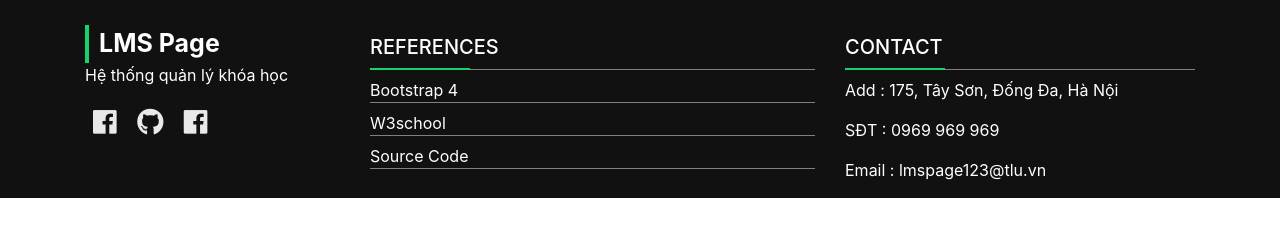
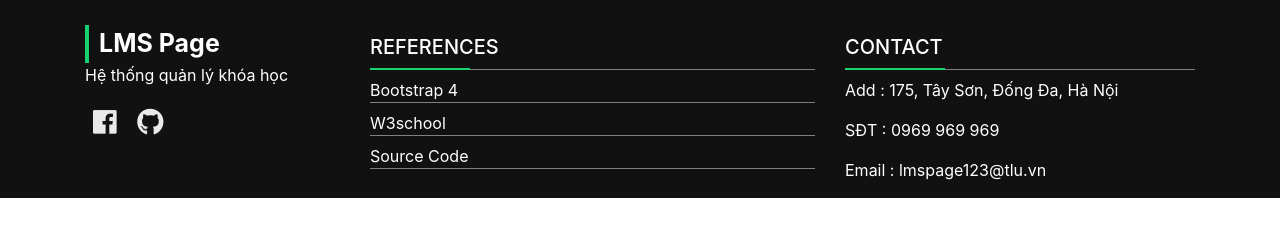
Before and after one commit to Minhvn98/CSE485_N0338, a PHP site: page /index.php in a window 1280 px wide. Shown: the part 1756-2002 px from the top of the page. Run offline with PHP 8.4, Linux system fonts and the light colour scheme; data comes from the database, SQL or seed files in the repository.

Commit message:
Úp phần database + 1 ít php

```diff
--- a/2.Sources/footer.php
+++ b/2.Sources/footer.php
@@ -8,8 +8,8 @@
             <p>Hệ thống quản lý khóa học</p>
             <div class="footer-icon">
               <a target="blank" href="https://fb.com/Minhvn98"><i class="fab fa-facebook"></i></a>
-            <a target="blank" href="https://github.com/Minhvn98"><i class="fab fa-github"></i></a>
-              <a target="blank" href="https://fb.com/mik.nguyen.102"><i class="fab fa-facebook"></i></a>
+              <a target="blank" href="https://github.com/Minhvn98"><i class="fab fa-github"></i></a>
+
             </div>
 
           </div>
```
Also changed, not shown: 1 other file.
